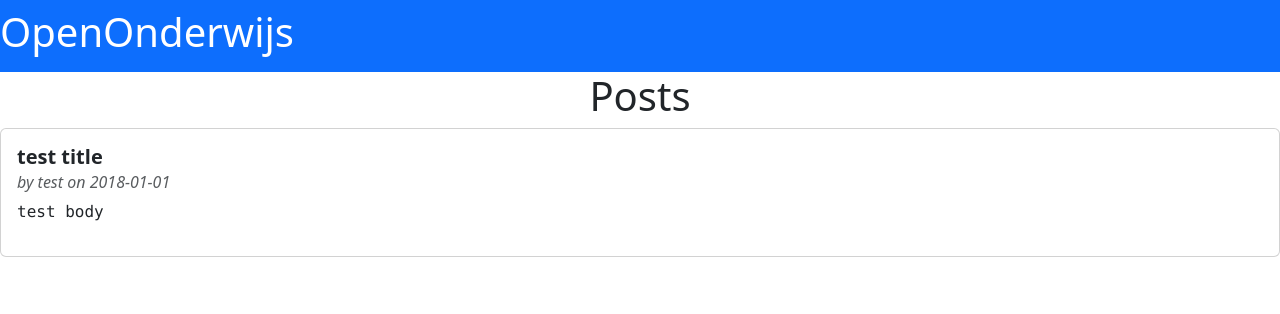
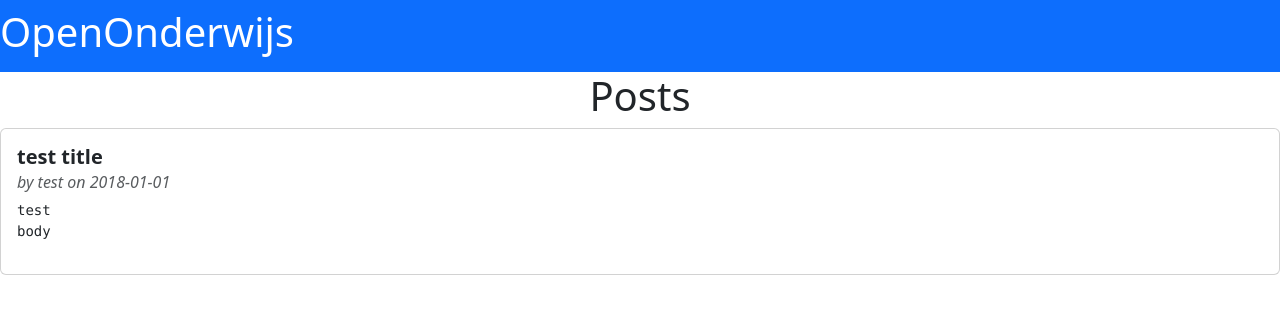
Before and after one commit to openshebang/openshebang, a Flask app: page / in a window 1280 px wide. Shown: the top 314 px of the page. Run offline with Flask 3, Linux system fonts and the light colour scheme; data comes from the database, SQL or seed files in the repository; some libraries are stand-ins or nearby versions.

Commit message:
Made Body text in Blog <pre>

```diff
--- a/flaskr/templates/blog/index.html
+++ b/flaskr/templates/blog/index.html
@@ -11,7 +11,7 @@
   {% for post in posts %}
     <article class="post">
       <div class="card" style="width: 100%;"> <!-- 'width' was '18rem', nu '100%' -->
-        <div class="card-body">
+        <div class="card-body ">
         <header>
 
           <h5 div class="card-title fw-bolder">{{ post['title'] }}</h5>
@@ -22,7 +22,7 @@
             <a class="action" href="{{ url_for('blog.update', id=post['id']) }}">Edit</a>
           {% endif %}
         </header>
-        <p class="font-monospace">{{ post['body'] }}</p>
+        <pre>{{ post['body'] }}</pre>
         </div>
       </div>
     </article>
```
